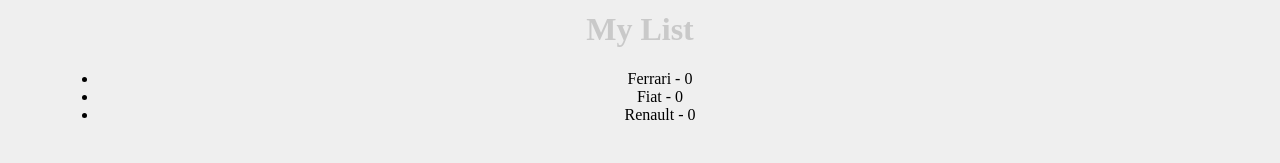
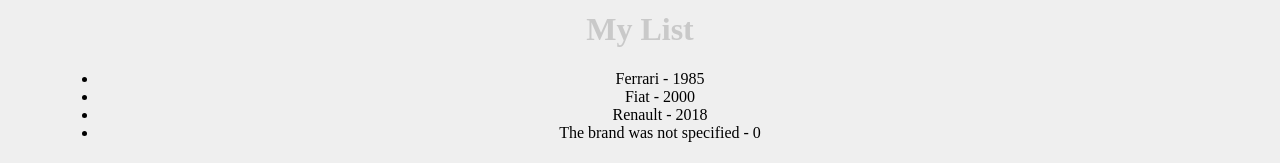
Before and after one commit to Ravelos/My-app, a React (Create React App) app: page / in a window 1280 px wide. Shown: the part 789-952 px from the top of the page. Built offline with nearby package versions, Linux system fonts and the light colour scheme.

Commit message:
testing the changes into list component

```diff
--- a/src/components/List.js
+++ b/src/components/List.js
@@ -5,9 +5,10 @@
         <>
             <h1>My List </h1>
                 <ul>
-                    <Item brand='Ferrari'/>
-                    <Item brand='Fiat'/>
-                    <Item brand='Renault'/>
+                    <Item brand='Ferrari' release_year={1985}/>
+                    <Item brand='Fiat' release_year={2000}/>
+                    <Item brand='Renault' release_year={2018}/>
+                    <Item/>
                 </ul>
         </>
     )
```
